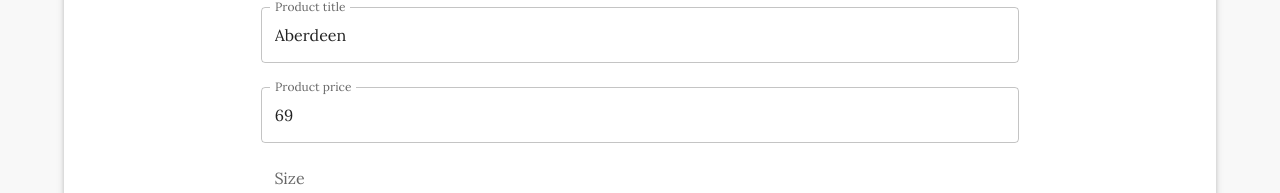
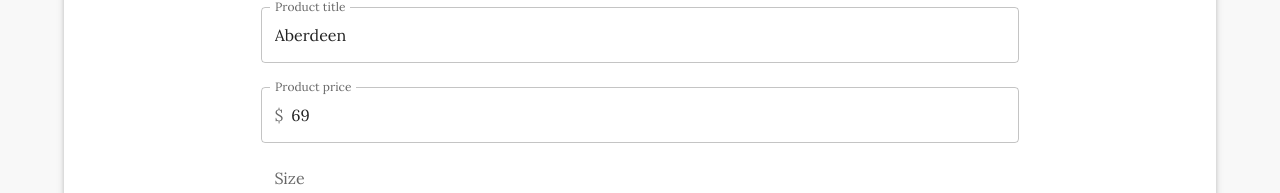
Before and after one commit to Sillen00/React-Webshop-Gents-Hat, a React (Vite) app: page /admin/product/EL1477 in a window 1280 px wide. Shown: the part 311-504 px from the top of the page. Built offline with nearby package versions, Linux system fonts and the light colour scheme.

Commit message:
Added input adtornment

```diff
--- a/src/components/AdminProductForm.tsx
+++ b/src/components/AdminProductForm.tsx
@@ -5,13 +5,14 @@ import {
   FormControl,
   FormControlLabel,
   FormLabel,
+  InputAdornment,
   Paper,
   Radio,
   RadioGroup,
   SxProps,
   TextField,
   Theme,
-  Typography,
+  Typography
 } from '@mui/material'
 import { useFormik } from 'formik'
 import * as Yup from 'yup'
@@ -160,6 +161,8 @@ function AdminProductForm({ onSave, product }: Props) {
         <Paper elevation={3}>
           <form data-cy='product-form' onSubmit={formik.handleSubmit}>
             <Container sx={formContainer}>
+
+              {/* Header */}
               <Typography sx={fontStyle} variant='h3'>
                 {product ? `Editing "${product.title}"` : 'Add new product'}
               </Typography>
@@ -170,6 +173,8 @@ function AdminProductForm({ onSave, product }: Props) {
               >
                 {product ? `ID: "${product.id}"` : ''}
               </Typography>
+
+              {/* Title */}
               <TextField
                 fullWidth
                 id='title'
@@ -182,6 +187,8 @@ function AdminProductForm({ onSave, product }: Props) {
                 inputProps={{ 'data-cy': 'product-title', style: { fontFamily: 'Lora' } }}
                 FormHelperTextProps={{ 'data-cy': 'product-title-error' } as any}
               />
+
+              {/* Price */}
               <TextField
                 fullWidth
                 id='price'
@@ -192,8 +199,13 @@ function AdminProductForm({ onSave, product }: Props) {
                 helperText={formik.touched.price && formik.errors.price}
                 margin='normal'
                 inputProps={{ 'data-cy': 'product-price', style: { fontFamily: 'Lora' } }}
+                InputProps={{
+                  startAdornment: <InputAdornment position="start">$</InputAdornment>,
+                }}
                 FormHelperTextProps={{ 'data-cy': 'product-price-error' } as any}
               />
+
+              {/* Size */}
               <Box sx={{ mt: 2, ml: 1.7, mb: '0.6rem' }}>
                 <FormControl>
                   <FormLabel id='demo-radio-buttons-group-label'>Size</FormLabel>
@@ -213,6 +225,8 @@ function AdminProductForm({ onSave, product }: Props) {
                   </RadioGroup>
                 </FormControl>
               </Box>
+
+              {/* Color */}
               <TextField
                 fullWidth
                 id='color'
@@ -223,6 +237,8 @@ function AdminProductForm({ onSave, product }: Props) {
                 helperText={formik.touched.color && formik.errors.color}
                 margin='normal'
               />
+
+              {/* Image */}
               <TextField
                 fullWidth
                 id='image'
@@ -235,6 +251,8 @@ function AdminProductForm({ onSave, product }: Props) {
                 inputProps={{ 'data-cy': 'product-image', style: { fontFamily: 'Lora' } }}
                 FormHelperTextProps={{ 'data-cy': 'product-image-error' } as any}
               />
+
+              {/* Description */}
               <TextField
                 fullWidth
                 id='description'
@@ -247,6 +265,8 @@ function AdminProductForm({ onSave, product }: Props) {
                 inputProps={{ 'data-cy': 'product-description', style: { fontFamily: 'Lora' } }}
                 FormHelperTextProps={{ 'data-cy': 'product-description-error' } as any}
               />
+
+              {/* Detail 1 */}
               <TextField
                 fullWidth
                 id='details1'
@@ -257,6 +277,8 @@ function AdminProductForm({ onSave, product }: Props) {
                 helperText={formik.touched.details1 && formik.errors.details1}
                 margin='normal'
               />
+
+              {/* Detail 2 */}
               <TextField
                 fullWidth
                 id='details2'
@@ -267,6 +289,8 @@ function AdminProductForm({ onSave, product }: Props) {
                 helperText={formik.touched.details2 && formik.errors.details2}
                 margin='normal'
               />
+
+              {/* Detail 3 */}
               <TextField
                 fullWidth
                 id='details3'
@@ -277,6 +301,8 @@ function AdminProductForm({ onSave, product }: Props) {
                 helperText={formik.touched.details3 && formik.errors.details3}
                 margin='normal'
               />
+
+              {/* In stock */}
               <Box sx={{ mt: 1, ml: 1.7, mb: '1rem' }}>
                 <FormControl>
                   <FormLabel id='demo-radio-buttons-group-label'>In stock</FormLabel>
@@ -303,6 +329,8 @@ function AdminProductForm({ onSave, product }: Props) {
                   </RadioGroup>
                 </FormControl>
               </Box>
+
+              {/* Buttons */}
               <Box sx={buttonContainer}>
                 <Button sx={editBtnSx} color='primary' variant='contained' type='submit'>
                   {product ? `Edit "${product.title}"` : 'Add product'}
```
